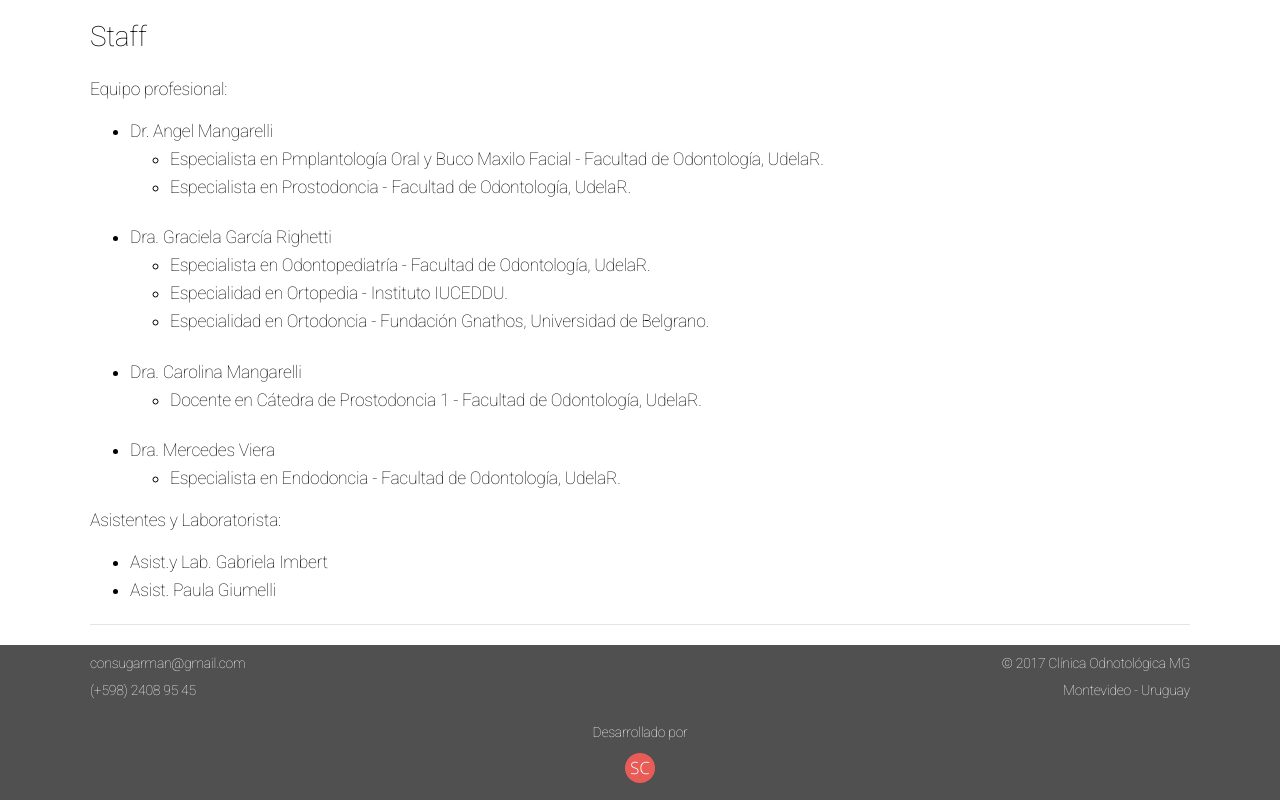
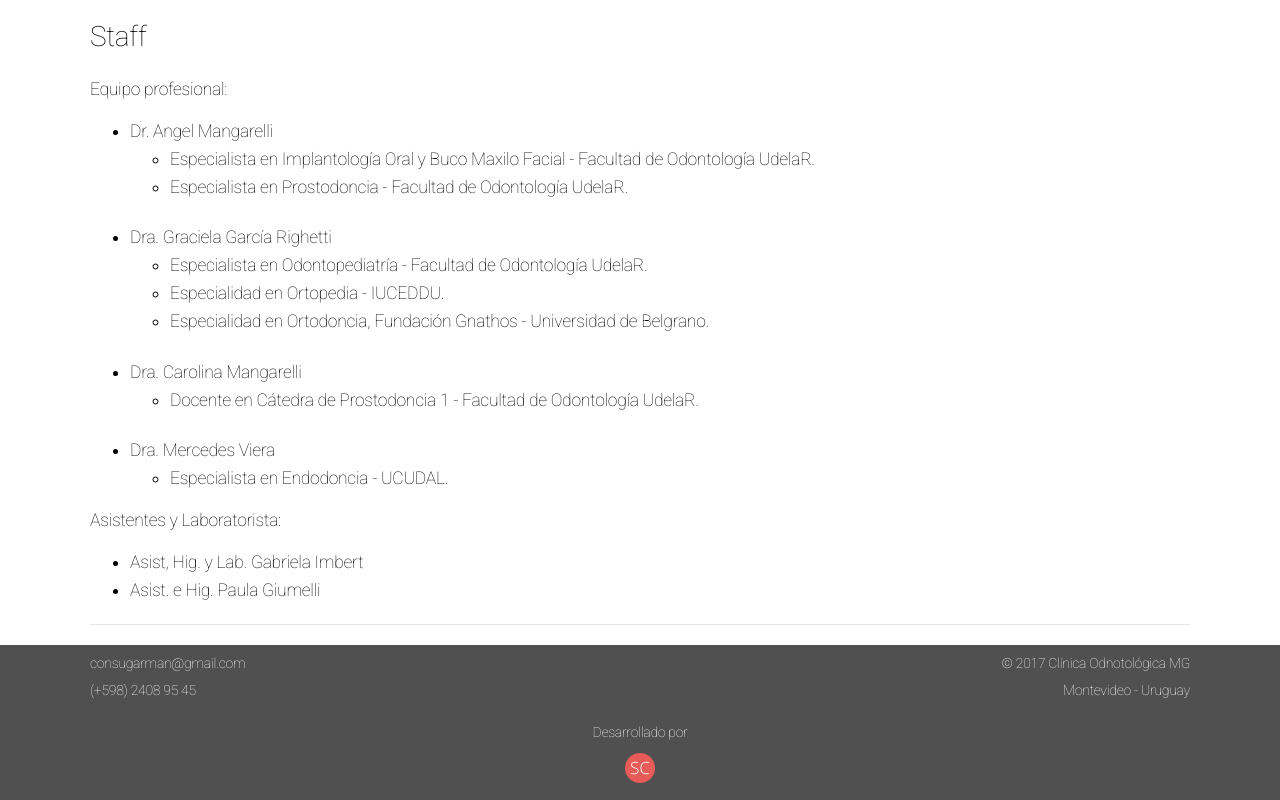
Before and after one commit to seba2610/clinica-mg, a plain HTML site: page clinica.html in a window 1280 px wide. Shown: the part 1657-2457 px from the top of the page. Drawn offline with Linux system fonts and the light colour scheme.

Commit message:
Minor fixes in staff.

```diff
--- a/clinica.html
+++ b/clinica.html
@@ -134,10 +134,10 @@
                         <li>Dr. Angel Mangarelli
                             <ul>
                                 <li>
-                                    Especialista en Pmplantología Oral y Buco Maxilo Facial - Facultad de Odontología, UdelaR.
+                                    Especialista en Implantología Oral y Buco Maxilo Facial - Facultad de Odontología UdelaR.
                                 </li>
                                 <li>
-                                    Especialista en Prostodoncia - Facultad de Odontología, UdelaR.
+                                    Especialista en Prostodoncia - Facultad de Odontología UdelaR.
                                 </li>
                             </ul>
                         </li>
@@ -145,13 +145,13 @@
                         <li>Dra. Graciela García Righetti
                             <ul>
                                 <li>
-                                    Especialista en Odontopediatría - Facultad de Odontología, UdelaR.
+                                    Especialista en Odontopediatría - Facultad de Odontología UdelaR.
                                 </li>
                                 <li>
-                                    Especialidad en Ortopedia - Instituto IUCEDDU.
+                                    Especialidad en Ortopedia - IUCEDDU.
                                 </li>
                                 <li>
-                                    Especialidad en Ortodoncia - Fundación Gnathos, Universidad de Belgrano.
+                                    Especialidad en Ortodoncia, Fundación Gnathos - Universidad de Belgrano.
                                 </li>
                             </ul>
                         </li>
@@ -159,7 +159,7 @@
                         <li>Dra. Carolina Mangarelli
                             <ul>
                                 <li>
-                                    Docente en Cátedra de Prostodoncia 1 - Facultad de Odontología, UdelaR.
+                                    Docente en Cátedra de Prostodoncia 1 - Facultad de Odontología UdelaR.
                                 </li>
                             </ul>
                         </li>
@@ -167,7 +167,7 @@
                         <li>Dra. Mercedes Viera
                             <ul>
                                 <li>
-                                    Especialista en Endodoncia - Facultad de Odontología, UdelaR.
+                                    Especialista en Endodoncia - UCUDAL.
                                 </li>
                             </ul>
                         </li>
@@ -176,8 +176,8 @@
 
                     Asistentes y Laboratorista:
                     <ul>
-                        <li>Asist.y Lab. Gabriela Imbert</li>
-                        <li>Asist. Paula Giumelli</li>
+                        <li>Asist, Hig. y Lab. Gabriela Imbert</li>
+                        <li>Asist. e Hig. Paula Giumelli</li>
                     </ul>
                 </p>
             </div>
```
